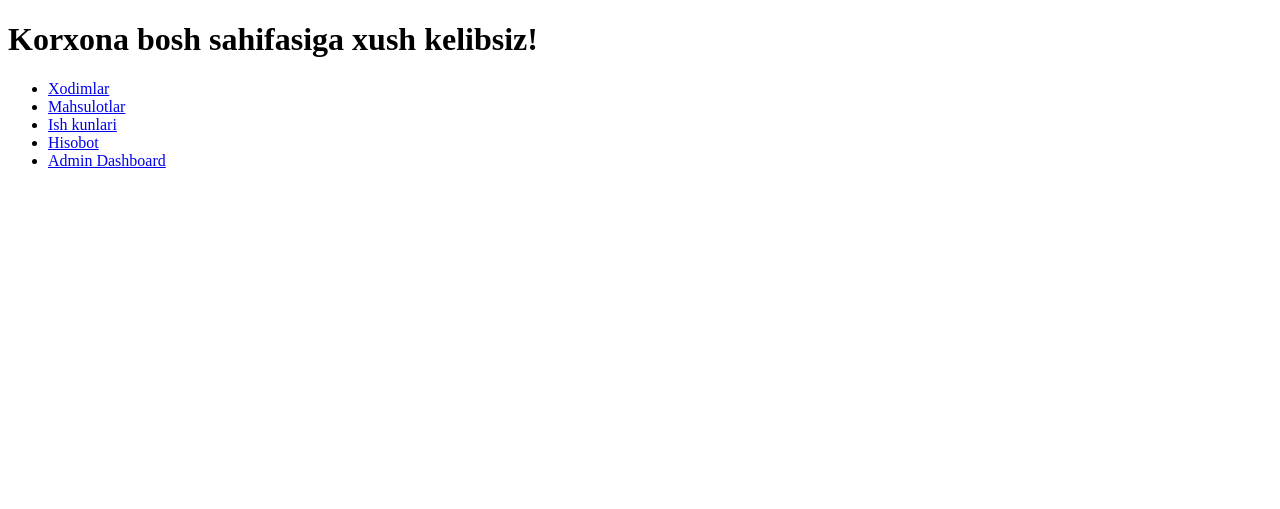
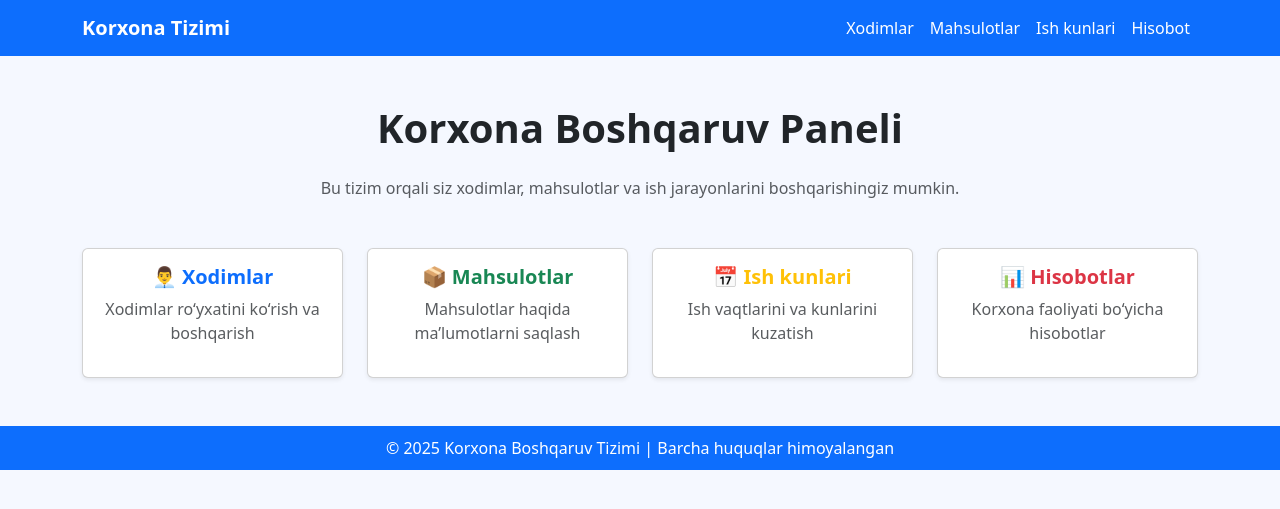
Before and after one commit to Abdulaziz3110/django-ish-proekt, a Django app: page / in a window 1280 px wide. Shown: the top 509 px of the page. Run offline with Django 5.2, Linux system fonts and the light colour scheme.

Commit message:
added index page

```diff
--- a/ish/templates/index.html
+++ b/ish/templates/index.html
@@ -2,16 +2,101 @@
 <html lang="uz">
 <head>
     <meta charset="UTF-8">
-    <title>Bosh sahifa</title>
+    <meta name="viewport" content="width=device-width, initial-scale=1.0">
+    <title>Korxona Boshqaruv Tizimi</title>
+    <link href="https://cdn.jsdelivr.net/npm/bootstrap@5.3.3/dist/css/bootstrap.min.css" rel="stylesheet">
+    <style>
+        body {
+            background-color: #f5f8ff;
+        }
+        .navbar {
+            background-color: #0d6efd;
+        }
+        .navbar-brand, .nav-link, .footer-text {
+            color: white !important;
+        }
+        .card {
+            transition: 0.3s;
+        }
+        .card:hover {
+            transform: scale(1.03);
+            box-shadow: 0 4px 12px rgba(0, 0, 0, 0.15);
+        }
+        footer {
+            background-color: #0d6efd;
+            color: white;
+            padding: 10px 0;
+            text-align: center;
+            margin-top: 50px;
+        }
+    </style>
 </head>
 <body>
-    <h1>Korxona bosh sahifasiga xush kelibsiz!</h1>
-    <ul>
-        <li><a href="/xodimlar/">Xodimlar</a></li>
-        <li><a href="/mahsulotlar/">Mahsulotlar</a></li>
-        <li><a href="/ish-kunlari/">Ish kunlari</a></li>
-        <li><a href="/hisobot/">Hisobot</a></li>
-        <li><a href="/dashboard/">Admin Dashboard</a></li>
-    </ul>
+
+    <!-- Navigatsiya paneli -->
+    <nav class="navbar navbar-expand-lg navbar-dark">
+        <div class="container">
+            <a class="navbar-brand fw-bold" href="#">Korxona Tizimi</a>
+            <button class="navbar-toggler" type="button" data-bs-toggle="collapse" data-bs-target="#navbarNav">
+                <span class="navbar-toggler-icon"></span>
+            </button>
+            <div class="collapse navbar-collapse justify-content-end" id="navbarNav">
+                <ul class="navbar-nav">
+                    <li class="nav-item"><a class="nav-link" href="/xodimlar/">Xodimlar</a></li>
+                    <li class="nav-item"><a class="nav-link" href="/mahsulotlar/">Mahsulotlar</a></li>
+                    <li class="nav-item"><a class="nav-link" href="/ish-kunlari/">Ish kunlari</a></li>
+                    <li class="nav-item"><a class="nav-link" href="/hisobot/">Hisobot</a></li>
+                </ul>
+            </div>
+        </div>
+    </nav>
+
+    <!-- Asosiy bo'lim -->
+    <div class="container text-center mt-5">
+        <h1 class="fw-bold mb-4">Korxona Boshqaruv Paneli</h1>
+        <p class="text-muted mb-5">Bu tizim orqali siz xodimlar, mahsulotlar va ish jarayonlarini boshqarishingiz mumkin.</p>
+
+        <div class="row g-4">
+            <div class="col-md-3">
+                <a href="/xodimlar/" class="text-decoration-none">
+                    <div class="card shadow-sm p-3">
+                        <h5 class="fw-bold text-primary">👨‍💼 Xodimlar</h5>
+                        <p class="text-muted">Xodimlar ro‘yxatini ko‘rish va boshqarish</p>
+                    </div>
+                </a>
+            </div>
+            <div class="col-md-3">
+                <a href="/mahsulotlar/" class="text-decoration-none">
+                    <div class="card shadow-sm p-3">
+                        <h5 class="fw-bold text-success">📦 Mahsulotlar</h5>
+                        <p class="text-muted">Mahsulotlar haqida ma’lumotlarni saqlash</p>
+                    </div>
+                </a>
+            </div>
+            <div class="col-md-3">
+                <a href="/ish-kunlari/" class="text-decoration-none">
+                    <div class="card shadow-sm p-3">
+                        <h5 class="fw-bold text-warning">📅 Ish kunlari</h5>
+                        <p class="text-muted">Ish vaqtlarini va kunlarini kuzatish</p>
+                    </div>
+                </a>
+            </div>
+            <div class="col-md-3">
+                <a href="/hisobot/" class="text-decoration-none">
+                    <div class="card shadow-sm p-3">
+                        <h5 class="fw-bold text-danger">📊 Hisobotlar</h5>
+                        <p class="text-muted">Korxona faoliyati bo‘yicha hisobotlar</p>
+                    </div>
+                </a>
+            </div>
+        </div>
+    </div>
+
+    <!-- Footer -->
+    <footer class="mt-5">
+        <p class="footer-text mb-0">© 2025 Korxona Boshqaruv Tizimi | Barcha huquqlar himoyalangan</p>
+    </footer>
+
+    <script src="https://cdn.jsdelivr.net/npm/bootstrap@5.3.3/dist/js/bootstrap.bundle.min.js"></script>
 </body>
 </html>
--- a/ish/urls.py
+++ b/ish/urls.py
@@ -2,6 +2,7 @@ from django.urls import path
 from . import views
 
 urlpatterns = [
+    path('', views.home, name='home'),
     path("", views.index, name="index"),
     path("xodimlar/", views.xodimlar, name="xodimlar"),
     path("mahsulotlar/", views.mahsulotlar, name="mahsulotlar"),
--- a/ish/views.py
+++ b/ish/views.py
@@ -2,6 +2,9 @@ from django.shortcuts import render
 from .models import Xodim, Mahsulot, IshKuni
 from django.db.models import Sum
 from datetime import date
+
+def home(request):
+    return render(request, 'index.html')
 
 def index(request):
     return render(request, "index.html")
```
